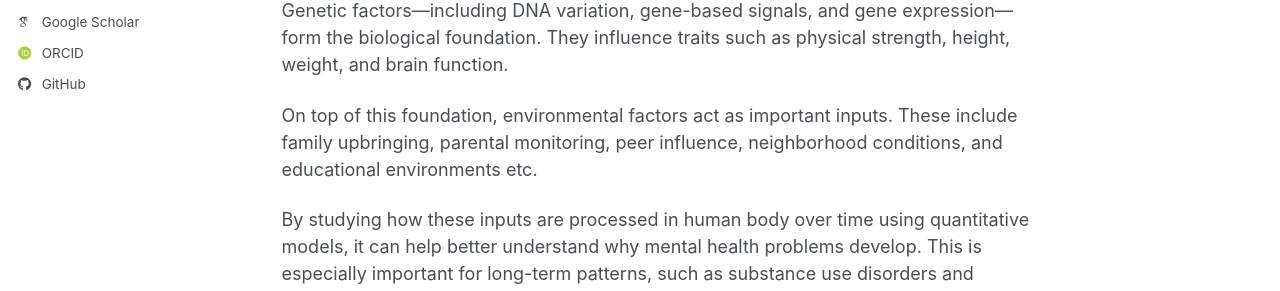
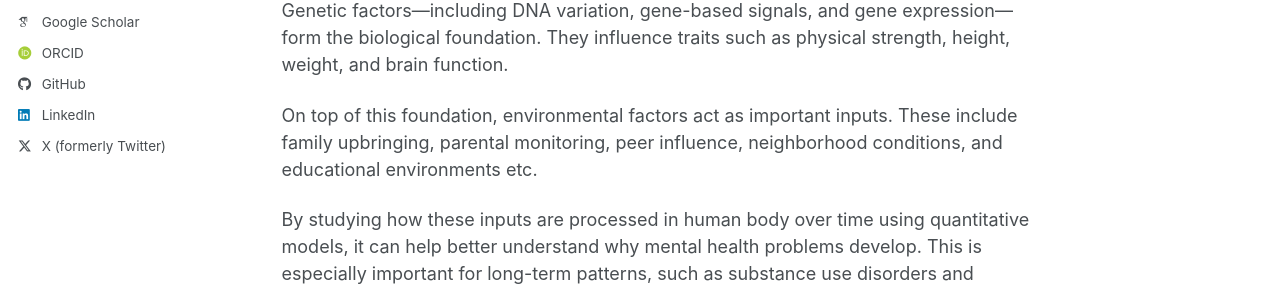
Before and after one commit to mw742/mengmanwei.github.io, a Jekyll site: the page built from _pages/about.md, in a window 1280 px wide. Shown: the part 426-717 px from the top of the page. Built offline with Jekyll 4.4.1, drawn with Linux system fonts in a browser that asks for light colours; some web fonts are replaced; a script bundle is joined from its source files by our own code; library files that are not in the unit come from our copies; some of the changed lines change nothing that is shown.

Commit message:
Update _config.yml

```diff
--- a/_config.yml
+++ b/_config.yml
@@ -66,7 +66,7 @@ author:
   keybase          : # Username
   instagram        : # Username
   lastfm           : # Username
-  linkedin         : # Username
+  linkedin         : Mengman Wei
   mastodon         : # URL
   medium           : # URL
   pinterest        : # Username
@@ -74,7 +74,7 @@ author:
   steam            : # Username
   telegram         : # URL
   tumblr           : # Username
-  twitter          : # Username for X / Twitter
+  twitter          : MengmanWei
   vine             : # Username
   weibo            : # Username
   wikipedia        : # Username
```
